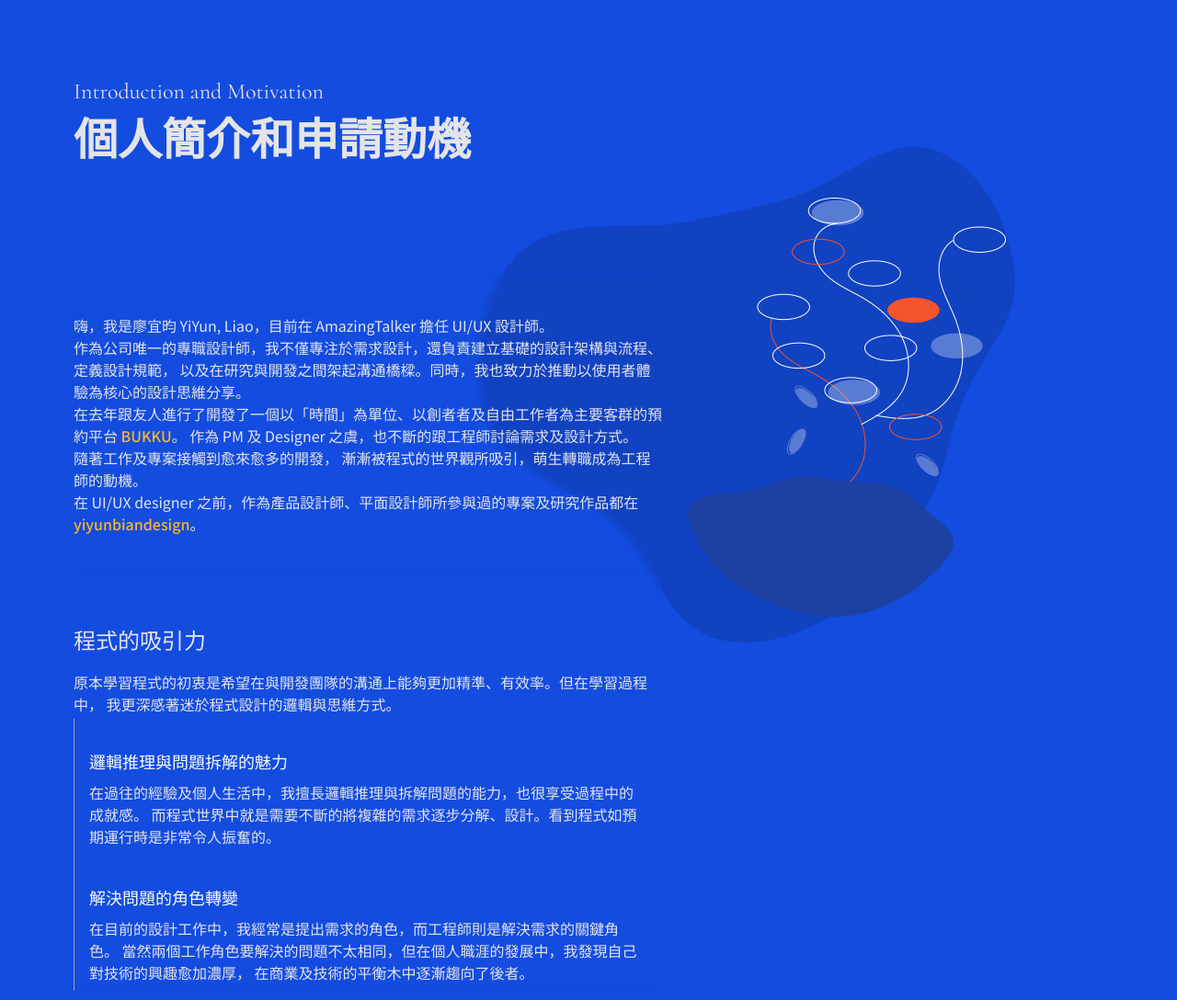
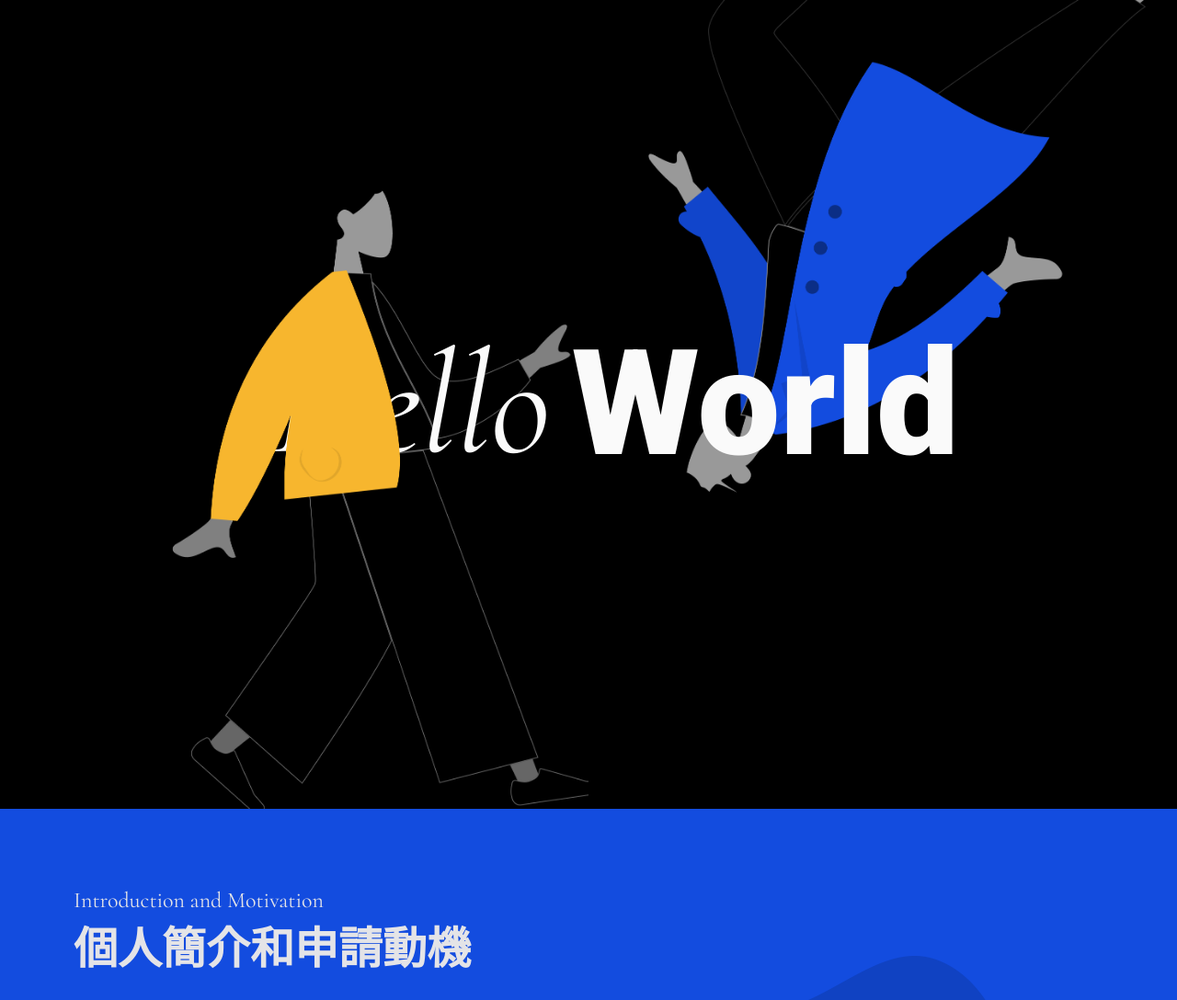
Before and after one commit to bianliao/bootcamp-application, a plain HTML site: page index.html in a window 1280 px wide. Shown: the top 1088 px of the page at 92% size. Drawn offline with Linux system fonts and the light colour scheme.

Commit message:
add opening and record the process

```diff
--- a/index.html
+++ b/index.html
@@ -13,7 +13,26 @@
 <body>
     <header></header>
     <main>
-        <div class="opening"></div>
+        <div id="opening">
+            <div class="decor-mix">
+                <div class="decor-img-woman" style="background-image: url(image/opening-woman.png);"></div>
+                <div class="decor-greeting">
+                    <h1 class="hello">Hello</h1>
+                    <h1>World</h1>
+                </div>
+                <div class="decor-img-man" style="background-image: url(image/opening-man.png);"></div>
+            </div>
+            <!-- <div class="decor-down">
+                <div class="decor-img-center" style="background-image: url(image/opening-center.png);"></div>
+                <div class="decor-img-decor" style="background-image: url(image/opening-decor.png);"></div>
+                <div class="decor-img-man" style="background-image: url(image/opening-man.png);"></div>
+            </div>
+            <div class="decor-up">
+                <div class="decor-img-woman" style="background-image: url(image/opening-woman.png);"></div>
+            </div>
+            <h1><span>Hello</span> World</h1>
+            <p>Liao YiYun</p> -->
+        </div>
         <div id="intro">
             <section class="fragment">
                 <div class="decor">
--- a/style.css
+++ b/style.css
@@ -9,19 +9,29 @@ body{
     padding: 0;
 }
 
+#opening{
+    background-color: black;
+    height: 110vh;
+    position: relative;
+    overflow: hidden;
+}
+
 #intro, #arrange, #insights{
     background-color: var(--color-cyan-500);
     color: var(--color-zinc-200);
+    overflow: hidden;
 }
 
 #learn, #emotions{
     background-color: var(--color-zinc-200);
     color: var(--color-zinc-900);
+    overflow: hidden;
 }
 
 #worthwhile, #bond, #others{
     background-color: white;
     color: var(--color-zinc-900);
+    overflow: hidden;
 }
 
 .fragment{
@@ -51,6 +61,66 @@ a{
 a:hover{
     text-decoration: underline;
     color: var(--color-zinc-50);
+}
+
+/* container, id = opening */
+.decor-mix{
+    display: flex;
+    flex-flow: row nowrap;
+    justify-content: center;
+    align-items: center;
+    height: 110vh;
+    position: relative;
+    max-width: 1440px;
+    margin: 0 auto;
+}
+
+.decor-greeting{
+    width: 0;
+    position: relative;
+    left: -344px;
+    text-align: center;
+    overflow: visible;
+    display: flex;
+    flex-flow: row nowrap;
+    gap: 24px;
+    z-index: 1;
+}
+
+h1{
+    font-family: 'Roboto', sans-serif;
+    font-size: 10rem;
+    line-height: 120%;
+    font-weight: 900;
+    padding: 0;
+    margin: 0;
+    color: var(--color-zinc-50);
+}
+
+.hello {
+    font-weight: 400;
+    font-family: 'Cormorant', 'Times New Roman', Times, serif, sans-serif;
+    font-style: italic;
+}
+
+.decor-img-man{
+    flex: 1;
+    height: 110vh;
+    background-repeat: no-repeat;
+    background-size: cover;
+    opacity: 1;
+    overflow: visible;
+    z-index: 0;
+}
+
+.decor-img-woman{
+    flex: 1;
+    height: 110vh;
+    background-repeat: no-repeat;
+    background-size: cover;
+    opacity: 1;
+    overflow: visible;
+    z-index: 2;
 }
 
 /* container, id = intro, arrange */
@@ -234,6 +304,70 @@ strong{
     opacity: 1;
 }
 
+/* decor and img, id = opening */
+
+
+/* .decor-up {
+    position: relative;
+    z-index: 2;
+    top: 0;
+    left: 0;
+    width: 100%;
+}
+
+.decor-down {
+    position: relative;
+    z-index: 0;
+    top: 0;
+    left: 0;
+    width: 100%;
+}
+
+.decor-img-woman {
+    position: absolute;
+    background-repeat: no-repeat;
+    width: 636px;
+    height: 800px;
+    background-size: cover;
+    top: 10vh;
+    left: 10vw;
+    opacity: 1;
+}
+
+.decor-img-man {
+    position: absolute;
+    background-repeat: no-repeat;
+    width: 636px;
+    height: 800px;
+    background-size: cover;
+    top: -20vh;
+    right: 4vw;
+    opacity: 1;
+}
+
+.decor-img-decor {
+    position: absolute;
+    background-repeat: no-repeat;
+    width: 160px;
+    height: 144px;
+    background-size: cover;
+    top: 8vh;
+    left: 8vw;
+    opacity: 1;
+}
+
+.decor-img-center {
+    position: absolute;
+    background-repeat: no-repeat;
+    width: 1360px;
+    height: 1290px;
+    background-size: cover;
+    top: 50vh;
+    left: 50vw;
+    transform: translate(-50%, -50%);
+    opacity: 1;
+} */
+
 /* decor and img, id = learn */
 #learn .decor-img {
     top: 800px;
```
Also changed, not shown: image/opening-center.png (added), image/opening-decor.png (added), image/opening-man.png (added), image/opening-woman.png (added).
